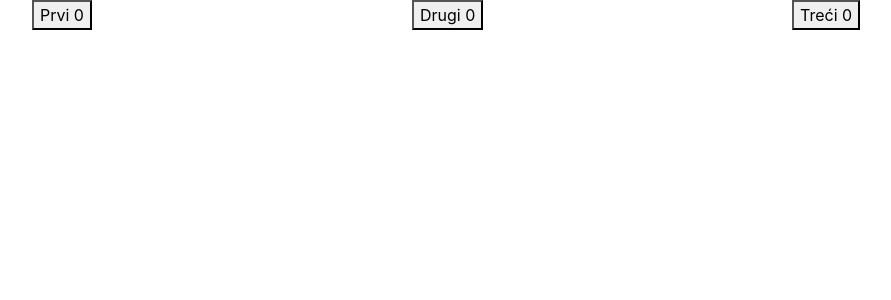
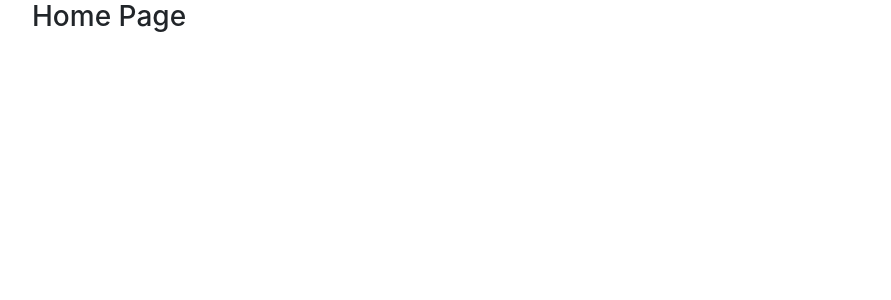
Before and after one commit to reactive-hr/posts, a React (Create React App) app: page / in a window 1280 px wide. Shown: the top 300 px of the page, without its empty margins (53-944 px from the left). Built offline with nearby package versions, Linux system fonts and the light colour scheme.

Commit message:
added loading spinner

```diff
--- a/src/App.tsx
+++ b/src/App.tsx
@@ -1,7 +1,5 @@
 import { BrowserRouter as Router, Switch, Route } from 'react-router-dom'
 import withLogger from './utils/withLogger'
-
-import './App.css'
 
 import Home from './pages/Home'
 import Post from './pages/Post'
--- a/src/components/Btn/index.tsx
+++ /dev/null
@@ -1,17 +0,0 @@
-import { useState } from 'react'
-import withLogger from '../../utils/withLogger'
-
-function Btn({ name = 'Button', ...otherProps }) {
-  const { logger } = otherProps
-  const [click, setClick] = useState(0)
-
-  logger()
-
-  return (
-    <button onClick={() => setClick(prev => prev + 1)}>
-      {name} {click}
-    </button>
-  )
-}
-
-export default withLogger(Btn)
--- /dev/null
+++ b/src/components/Loading/Loading.module.css
@@ -0,0 +1,29 @@
+.loading {
+  position: fixed;
+  display: flex;
+  justify-content: center;
+  align-content: center;
+  flex-direction: column;
+  top: 0;
+  left: 0;
+  height: 100vh;
+  width: 100%;
+  overflow: hidden;
+  background-color: #00000055;
+  z-index: 20;
+}
+
+.spinner {
+  padding: 1rem;
+  border-radius: 0.5rem;
+  background-color: #ffffffbb;
+  width: fit-content;
+  align-self: center;
+}
+
+.loading .border {
+  width: 10rem;
+  height: 10rem;
+  border: 1rem solid currentColor;
+  border-right-color: transparent;
+}
--- /dev/null
+++ b/src/components/Loading/Loading.tsx
@@ -0,0 +1,15 @@
+import styles from './Loading.module.css'
+
+function Loading() {
+  return (
+    <div className={styles.loading}>
+      <div className={styles.spinner}>
+        <div className={`${styles.border} spinner-border text-primary`} role="status">
+          <span className="sr-only">Loading...</span>
+        </div>
+      </div>
+    </div>
+  )
+}
+
+export default Loading
--- /dev/null
+++ b/src/components/Loading/index.ts
@@ -0,0 +1 @@
+export { default } from './Loading'
--- /dev/null
+++ b/src/components/PostItem/index.ts
@@ -0,0 +1 @@
+export { default } from './PostItem'
--- a/src/index.css
+++ b/src/index.css
@@ -2,14 +2,13 @@
 
 body {
   margin: 0;
-  font-family: -apple-system, BlinkMacSystemFont, 'Segoe UI', 'Roboto', 'Oxygen',
-    'Ubuntu', 'Cantarell', 'Fira Sans', 'Droid Sans', 'Helvetica Neue',
-    sans-serif;
+  font-family: -apple-system, BlinkMacSystemFont, 'Segoe UI', 'Roboto', 'Oxygen', 'Ubuntu',
+    'Cantarell', 'Fira Sans', 'Droid Sans', 'Helvetica Neue', sans-serif;
+  font-size: 18px;
   -webkit-font-smoothing: antialiased;
   -moz-osx-font-smoothing: grayscale;
 }
 
 code {
-  font-family: source-code-pro, Menlo, Monaco, Consolas, 'Courier New',
-    monospace;
+  font-family: source-code-pro, Menlo, Monaco, Consolas, 'Courier New', monospace;
 }
--- a/src/pages/Home.tsx
+++ b/src/pages/Home.tsx
@@ -1,4 +1,3 @@
-import Btn from '../components/Btn'
 import withLogger from '../utils/withLogger'
 
 function Home({ ...props }) {
@@ -8,14 +7,8 @@ function Home({ ...props }) {
   return (
     <div className="container">
       <div className="row">
-        <div className="col-sm">
-          <Btn name="Prvi" />
-        </div>
-        <div className="col-sm">
-          <Btn name="Drugi" />
-        </div>
-        <div className="col-sm">
-          <Btn name="Treći" />
+        <div className="col">
+          <h3>Home Page</h3>
         </div>
       </div>
     </div>
--- a/src/pages/Posts.tsx
+++ b/src/pages/Posts.tsx
@@ -1,12 +1,22 @@
 import usePosts from '../hooks/usePosts'
 import withLogger from '../utils/withLogger'
+import Loading from '../components/Loading'
 
 function Posts({ ...props }) {
   const resPosts = usePosts()
   const { logger } = props
   logger(resPosts)
 
-  return <div>Posts</div>
+  return (
+    <div className="container">
+      <div className="row">
+        <div className="col">
+          <h3>All Posts</h3>
+          {resPosts.isLoading && <Loading />}
+        </div>
+      </div>
+    </div>
+  )
 }
 
 export default withLogger(Posts)
```
Also changed, not shown: src/components/PostItem/PostItem.tsx (added, +8 -0 lines), src/App.css (deleted).
